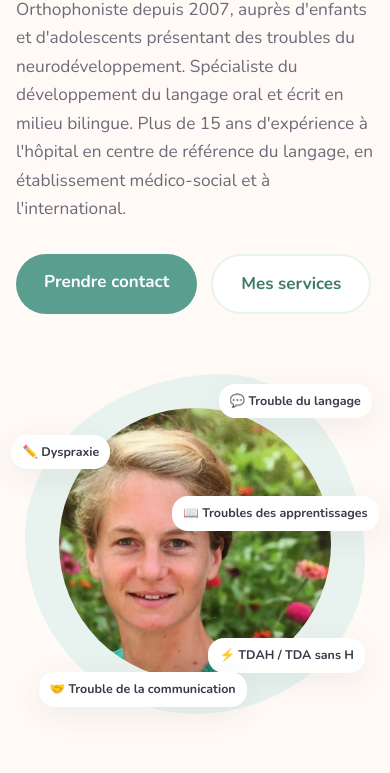
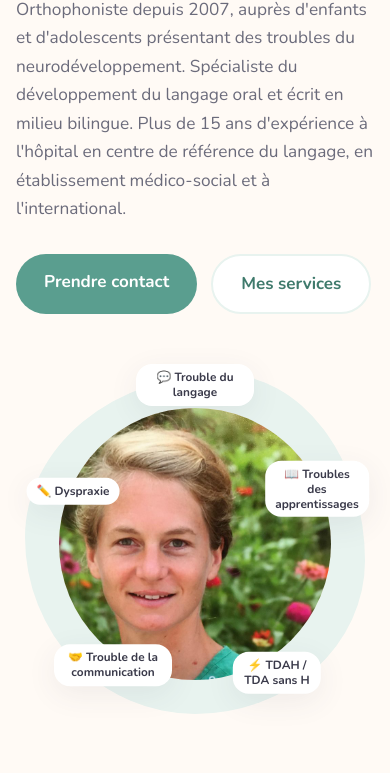
Before and after one commit to EmilieCanneva/orthophoniste-site, a plain HTML site: page index.html in a window 390 px wide. Shown: the part 327-1100 px from the top of the page. Drawn offline with nearby package versions, Linux system fonts and the light colour scheme.

Commit message:
Update style.css

```diff
--- a/style.css
+++ b/style.css
@@ -60,12 +60,18 @@ header { position: sticky; top: 0; z-index: 10; background: rgba(255, 250, 245,
 .blob { position: absolute; inset: 0; background: var(--soft-1); border-radius: 58% 42% 50% 50% / 48% 55% 45% 52%; }
 .photo { position: absolute; inset: 10%; border-radius: 50%; background: var(--soft-2); overflow: hidden; }
 .photo img { width: 100%; height: 100%; object-fit: cover; }
-.bubble { position: absolute; background: var(--surface); padding: 9px 15px; border-radius: 16px; box-shadow: var(--shadow); font-weight: 700; font-size: .88rem; white-space: nowrap; }
-.bubble.b1 { top: 3%; right: -2%; }
-.bubble.b2 { top: 36%; right: -8%; }
-.bubble.b3 { bottom: 12%; right: 0; }
-.bubble.b4 { bottom: 2%; left: 4%; }
-.bubble.b5 { top: 18%; left: -8%; }
+/* Bulles réparties en pentagone autour de la photo, avec une légère animation */
+.bubble { position: absolute; transform: translate(-50%, -50%); background: var(--surface); padding: 9px 15px; border-radius: 16px; box-shadow: var(--shadow); font-weight: 700; font-size: .88rem; white-space: nowrap; z-index: 1;
+  animation: bubble-in .7s cubic-bezier(.2, .8, .3, 1.3) both, bubble-float 5s ease-in-out infinite; transition: scale .2s; }
+.bubble:hover { scale: 1.06; }
+.bubble.b1 { left: 50%;   top: 4%;    animation-delay: .2s, .9s; }
+.bubble.b2 { left: 88%;   top: 36%;   animation-delay: .35s, 1.9s; }
+.bubble.b3 { left: 76%;   top: 90%;   animation-delay: .5s, .4s; }
+.bubble.b4 { left: 24%;   top: 90%;   animation-delay: .65s, 2.6s; }
+.bubble.b5 { left: 12%;   top: 36%;   animation-delay: .8s, 1.4s; }
+@keyframes bubble-in { from { opacity: 0; scale: .6; } to { opacity: 1; scale: 1; } }
+@keyframes bubble-float { 0%, 100% { translate: 0 0; } 50% { translate: 0 -8px; } }
+@media (prefers-reduced-motion: reduce) { .bubble { animation: none; } }
 
 /* ===== Introduction avec photo ===== */
 .intro-split { display: grid; grid-template-columns: 1fr 1fr; gap: 48px; align-items: center; margin-bottom: 44px; }
@@ -169,8 +175,9 @@ footer details div { margin-top: 12px; }
   .intro-split { gap: 24px; }
   .intro-split img.square { justify-self: start; max-width: 100%; }
   .hero-visual { max-width: 340px; margin-inline: auto; width: 100%; margin-top: 10px; }
-  .bubble { font-size: .78rem; padding: 7px 11px; }
-  .bubble.b2 { right: -4%; } .bubble.b5 { left: -4%; }
+  .bubble { font-size: .74rem; padding: 6px 10px; white-space: normal; max-width: 118px; text-align: center; line-height: 1.25; }
+  .bubble.b2 { left: 86%; } .bubble.b5 { left: 14%; }
+  .bubble.b3 { left: 74%; top: 88%; } .bubble.b4 { left: 26%; top: 88%; }
   .about-photo { max-width: 320px; position: static; }
   section { padding: 60px 0; }
 }
```
